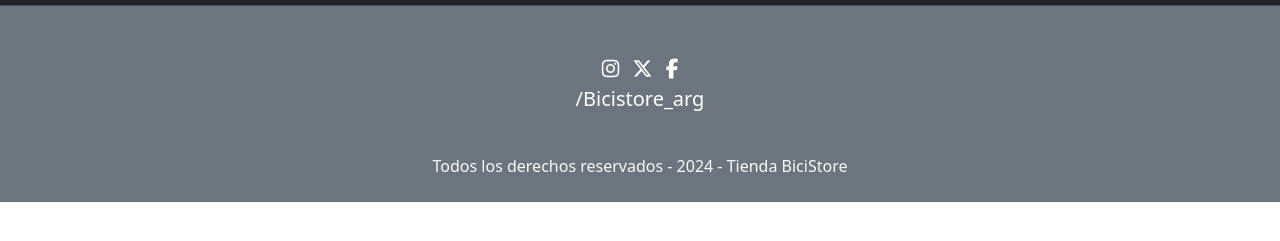
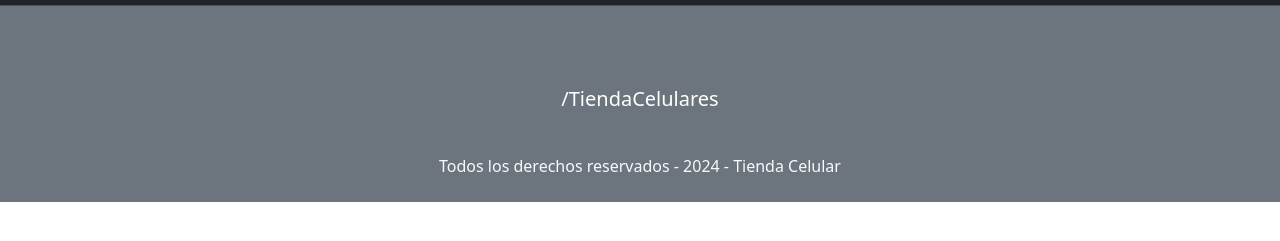
Before and after one commit to charliefatturinib/pagina-web-colaborativa, a plain HTML site: page layout.html in a window 1280 px wide. Shown: the part 81-322 px from the top of the page. Drawn offline with nearby package versions, Linux system fonts and the light colour scheme.

Commit message:
cambio de nombres empresa

```diff
--- a/layout.html
+++ b/layout.html
@@ -5,11 +5,9 @@
     <meta name="viewport" content="width=device-width, initial-scale=1">
     <title>Pagina colaborativa</title>
     <link href="https://cdn.jsdelivr.net/npm/bootstrap@5.3.3/dist/css/bootstrap.min.css" rel="stylesheet" integrity="sha384-QWTKZyjpPEjISv5WaRU9OFeRpok6YctnYmDr5pNlyT2bRjXh0JMhjY6hW+ALEwIH" crossorigin="anonymous">
-    <link rel="stylesheet" href="https://cdnjs.cloudflare.com/ajax/libs/font-awesome/6.5.2/css/all.min.css" integrity="sha512-SnH5WK+bZxgPHs44uWIX+LLJAJ9/2PkPKZ5QiAj6Ta86w+fsb2TkcmfRyVX3pBnMFcV7oQPJkl9QevSCWr3W6A==" crossorigin="anonymous" referrerpolicy="no-referrer" />
 
 </head>
   <body>
-
     <header>
     <nav class="navbar navbar-expand-lg bg-dark border-bottom border-body " data-bs-theme= "dark">
         <div class="container-fluid">
@@ -53,9 +51,9 @@
             <i class="fa-brands fa-instagram px-1"></i>
             <i class="fa-brands fa-x-twitter px-1"></i>
             <i class="fa-brands fa-facebook-f px-1"></i>
-            <p class= "fs-5">/Bicistore_arg</p>
+            <p class= "fs-5">/TiendaCelulares</p>
             </div>
-            <p class="text-light text-center p-4">Todos los derechos reservados - 2024 - Tienda BiciStore</p>
+            <p class="text-light text-center p-4">Todos los derechos reservados - 2024 - Tienda Celular</p>
         </footer>
 
 
```
